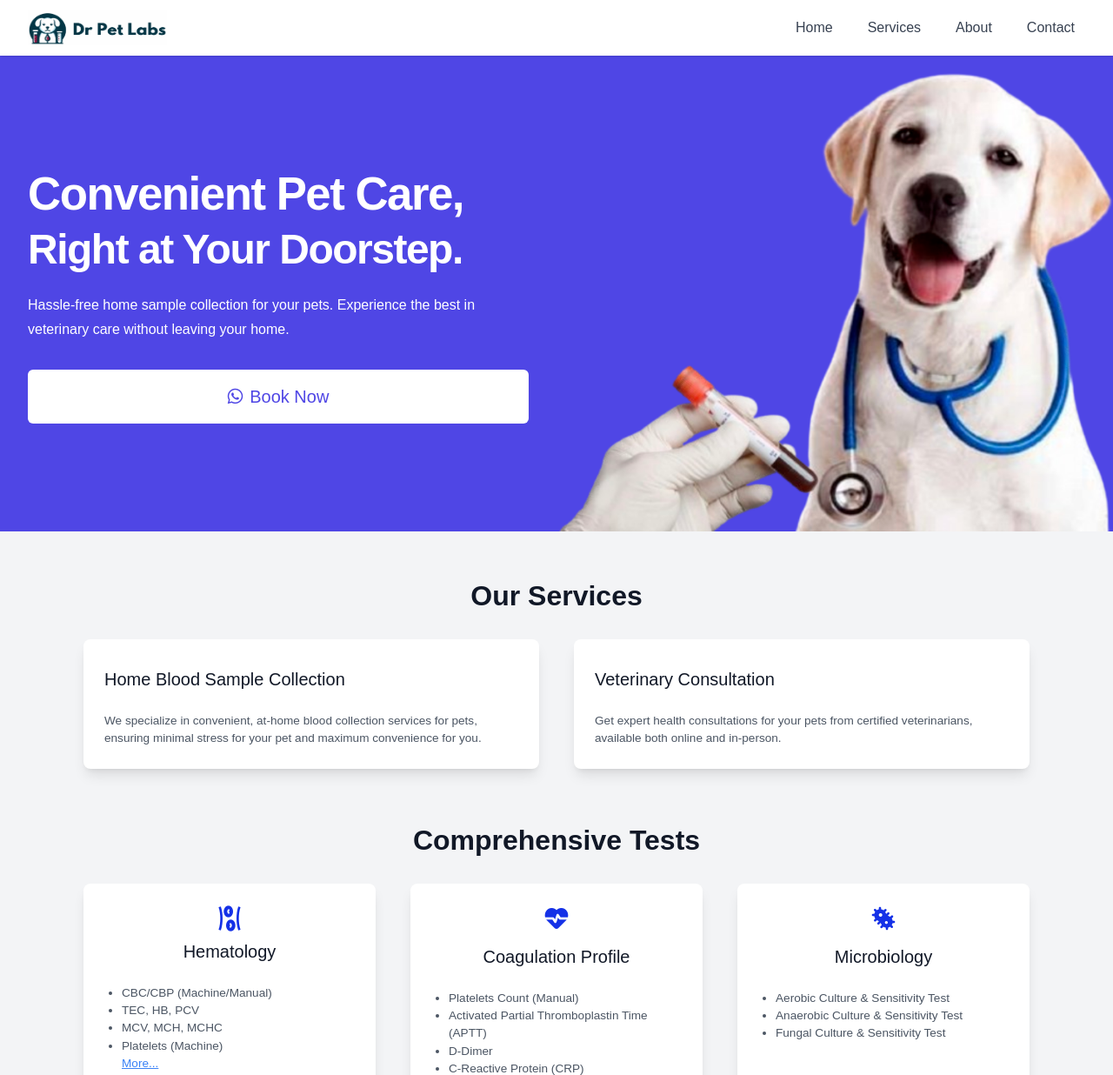
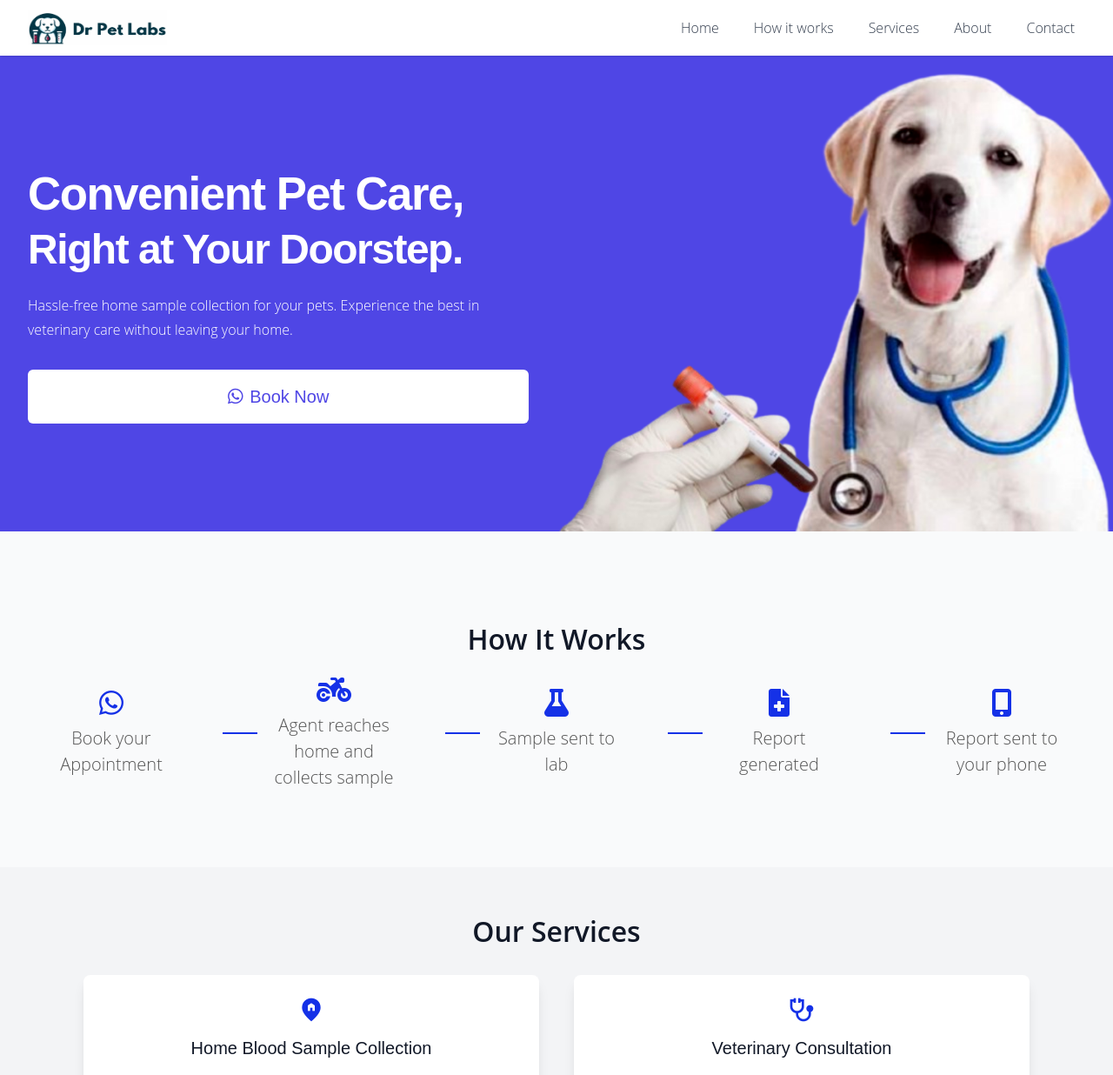
Before and after one commit to sameermathad/drpet, a website: page index.html in a window 1280 px wide. Shown: the top 1236 px of the page at 87% size. Drawn offline with nearby package versions, Linux system fonts and the light colour scheme.

Commit message:
how it works

```diff
--- a/index.html
+++ b/index.html
@@ -94,14 +94,14 @@
     }
 
     .listitem {
-        font-family: 'Poppins', sans-serif; /* Example of a classy font */
+        font-family: 'Open Sans', sans-serif; /* Example of a classy font */
         font-weight:300;
         font-size: 0.85rem; /* Adjust size as needed */
         margin-top: 1.5rem;
 
     }
     .bodyfont {
-        font-family: 'Poppins', sans-serif; /* Example of a classy font */
+        font-family: 'Open Sans', sans-serif; /* Example of a classy font */
         font-weight:300;
         font-size: 1rem; /* Adjust size as needed */
         margin-top: 1.5rem;
@@ -109,7 +109,7 @@
     }
 
     .menu-font {
-        font-family: 'Poppins', sans-serif; /* Example of a classy font */
+        font-family: 'Open Sans', sans-serif; /* Example of a classy font */
         font-weight:350;
         font-size: 1rem; /* Adjust size as needed */
         /* margin-top: 1.5rem; */
@@ -117,7 +117,7 @@
     }
 
     .custom-font {
-        font-family: 'Poppins', sans-serif; /* Change to your preferred font */
+        font-family: 'Open Sans', sans-serif; /* Change to your preferred font */
         font-weight:600;
         font-size: 2rem; /* Adjust size as needed */
         margin-top: 0.5rem;
@@ -141,6 +141,84 @@
   'opsz' 24
 }
 
+.how-it-works {
+    display: flex;
+    flex-direction: column;
+    align-items: center;
+    text-align: center;
+    margin-top: 50px;
+}
+
+.workflow-container {
+    display: flex;
+    flex-direction: column;
+    align-items: center;
+}
+
+.workflow-step {
+    display: flex;
+    flex-direction: column;
+    align-items: center;
+    position: relative;
+    margin-bottom: 40px;
+    flex: 1;
+}
+
+.workflow-step .icon {
+    font-size: 2rem;
+    color: #1531e7;
+    margin-bottom: 10px;
+}
+
+.workflow-step p {
+    font-size: 1.25rem;
+    color: #555;
+    max-width: 150px;
+}
+
+.workflow-step::after {
+    content: '';
+    position: absolute;
+    width: 0;
+    height: 0;
+    border-left: 10px solid transparent;
+    border-right: 10px solid transparent;
+    border-top: 10px solid #1531e7;
+    top: 100%; /* Position below the element */
+    left: 50%;
+    transform: translateX(-50%);
+}
+
+.workflow-step:last-child::after {
+    content: none;
+}
+
+@media (min-width: 768px) {
+    .workflow-container {
+        flex-direction: row;
+        justify-content: space-around;
+        width: 100%;
+    }
+
+    .workflow-step::after {
+        content: '';
+        position: absolute;
+        top: 50%;
+        left: 100%;
+        width: 40px;
+        height: 2px;
+        background-color: #1531e7;
+        border: none;
+        transform: translateY(-50%);
+    }
+
+    .workflow-step:last-child::after {
+        content: none;
+    }
+}
+
+
+
     </style>
 </head>
 <body class="bg-gray-50 text-gray-900">
@@ -163,6 +241,7 @@
                 <!-- Regular desktop menu -->
                 <nav class="desktop-menu hidden space-x-4">
                     <a href="#home" class="px-3 py-2 rounded-md text-sm font-medium text-gray-700 hover:bg-indigo-500 hover:text-white menu-font">Home</a>
+                    <a href="#how-it-works" class="px-3 py-2 rounded-md text-sm font-medium text-gray-700 hover:bg-indigo-500 hover:text-white menu-font">How it works</a>
                     <a href="#services" class="px-3 py-2 rounded-md text-sm font-medium text-gray-700 hover:bg-indigo-500 hover:text-white menu-font">Services</a>
                     <a href="#about" class="px-3 py-2 rounded-md text-sm font-medium text-gray-700 hover:bg-indigo-500 hover:text-white menu-font">About</a>
                     <a href="https://wa.me/910000000000" target="_blank" class="px-3 py-2 rounded-md text-sm font-medium text-gray-700 hover:bg-indigo-500 hover:text-white menu-font">Contact</a>
@@ -217,6 +296,7 @@
             <div class="py-8 px-4 sm:px-6 lg:px-8 z-10 lg:w-1/2">
                 <div class="text-left">
                     <h1 class="text-4xl tracking-tight font-extrabold sm:text-5xl md:text-6xl">
+
                         <span class="block xl:inline text-4xl sm:text-5xl md:text-6xl hero-title">Convenient Pet Care,</span><br>
                         <span class="block xl:inline text-3xl sm:text-4xl md:text-5xl hero-title2">Right at Your Doorstep.</span>
                     </h1>
@@ -225,7 +305,7 @@
                     </p>
                     <div class="mt-5 sm:mt-8">
                         <a href="https://wa.me/910000000000" target="_blank" class="w-full sm:w-auto flex items-center justify-center px-8 py-3 border border-transparent text-base font-medium rounded-md text-indigo-600 bg-white hover:bg-indigo-50 md:py-4 md:text-lg md:px-10 title">
-                            <i class="fab fa-whatsapp mr-2"></i> <!-- Added margin-right (mr-2) -->
+                            <i class="fab fa-whatsapp mr-2 fa-beat"></i> <!-- Added margin-right (mr-2) -->
                             <span>Book Now</span>
                         </a>
                     </div>
@@ -238,24 +318,60 @@
     </section>
 
 
+    <!-- How It Works Section -->
+    <section id="how-it-works" class="how-it-works bg-white-100 py-12">
+        <h2 class="text-3xl font-bold mb-10 custom-font">How It Works</h2>
+        <div class="workflow-container mt-16 bodyfont">
+            <div class="workflow-step">
+                <i class="fa-brands fa-whatsapp icon"></i>
+                <p>Book your Appointment</p>
+            </div>
+            <div class="workflow-step ">
+                <i class="fa fa-motorcycle icon"></i>
+                <p>Agent reaches home and collects sample</p>
+            </div>
+            <div class="workflow-step">
+                <i class="fa fa-flask icon"></i>
+                <p>Sample sent to lab</p>
+            </div>
+            <div class="workflow-step">
+                <i class="fa-solid fa-file-medical icon"></i>
+                <p>Report generated</p>
+            </div>
+            <div class="workflow-step">
+                <i class="fas fa-mobile-alt icon"></i>
+                <p>Report sent to your phone</p>
+            </div>
+        </div>
+    </section>
 
-<!-- Services Section -->
+
+
  <!-- Services Section -->
  <section id="services" class="bg-gray-100 py-12">
     <div class="max-w-6xl mx-auto px-4 sm:px-6 lg:px-8">
         <h2 class="text-3xl font-bold text-center mb-3 custom-font">Our Services</h2>
 
         <div class="mt-8 grid grid-cols-1 md:grid-cols-2 gap-10 mb-16"> <!-- Added mb-16 here -->
-            <div class="bg-white p-6 shadow-lg rounded-lg">
-                <h3 class="text-xl font-bold title">Home Blood Sample Collection</h3>
+            <div class="bg-white p-6 shadow-lg rounded-lg text-center">
+                <span class="material-symbols-outlined icon">
+                    home_pin
+                    </span>
+                <h3 class="text-xl font-bold title ">Home Blood Sample Collection</h3>
                 <p class="mt-2 text-gray-600 listitem">We specialize in convenient, at-home blood collection services for pets, ensuring minimal stress for your pet and maximum convenience for you.</p>
             </div>
-            <div class="bg-white p-6 shadow-lg rounded-lg">
+            <div class="bg-white p-6 shadow-lg rounded-lg text-center">
+                <span class="material-symbols-outlined icon">
+                    stethoscope
+                    </span>
                 <h3 class="text-xl font-extrabold title">Veterinary Consultation</h3>
                 <p class="mt-2 text-gray-600 listitem">Get expert health consultations for your pets from certified veterinarians, available both online and in-person.</p>
             </div>
         </div>
+</section>
 
+<section id="comprehensive" class="bg-white-100 py-12">
+<div class="max-w-6xl mx-auto px-4 sm:px-6 lg:px-8">
         <h2 class="text-3xl font-bold text-center mt-16 custom-font">Comprehensive Tests</h2>
 
         <div class="mt-8 grid grid-cols-1 md:grid-cols-2 lg:grid-cols-3 gap-10">
@@ -337,6 +453,7 @@
                     <li>Immunoglobullin (lg G,M,A,E)</li>
                 </ul>
             </div>
+
             <div class="bg-white p-6 shadow-lg rounded-lg text-center">
                 <span class="material-symbols-outlined icon">
                     experiment
@@ -351,7 +468,7 @@
             </div>
             <div class="bg-white p-6 shadow-lg rounded-lg text-center">
                 <span class="material-symbols-outlined icon">
-                    cardio_load
+                    labs
                     </span>
                 <h3 class="title text-xl font-semibold">Lipid Profile</h3>
                 <ul class="listitem mt-2 text-gray-600 list-disc pl-5 text-left">
@@ -473,7 +590,7 @@
 
 
     <!-- About Us Section -->
-    <section id="about" class="bg-white py-12">
+    <section id="about" class="bg-gray py-12">
         <div class="max-w-6xl mx-auto px-4 sm:px-6 lg:px-8">
             <h2 class="text-5xl font-bold text-center custom-font">About Us</h2>
             <p class="mt-6 text-lg text-gray-700 text-center bodyfont">
@@ -487,7 +604,7 @@
             </p>
             <div class="text-center mt-8">
                 <a href="https://wa.me/910000000000" target="_blank" class="bg-green-600 text-white font-bold py-2 px-4 rounded hover:bg-black transition-colors justify-center items-center space-x-2 title">
-                    <i class="fab fa-whatsapp"></i>
+                    <i class="fab fa-whatsapp fa-beat"></i>
                     <span>Book Now on WhatsApp</span>
                 </a>
             </div>
```
